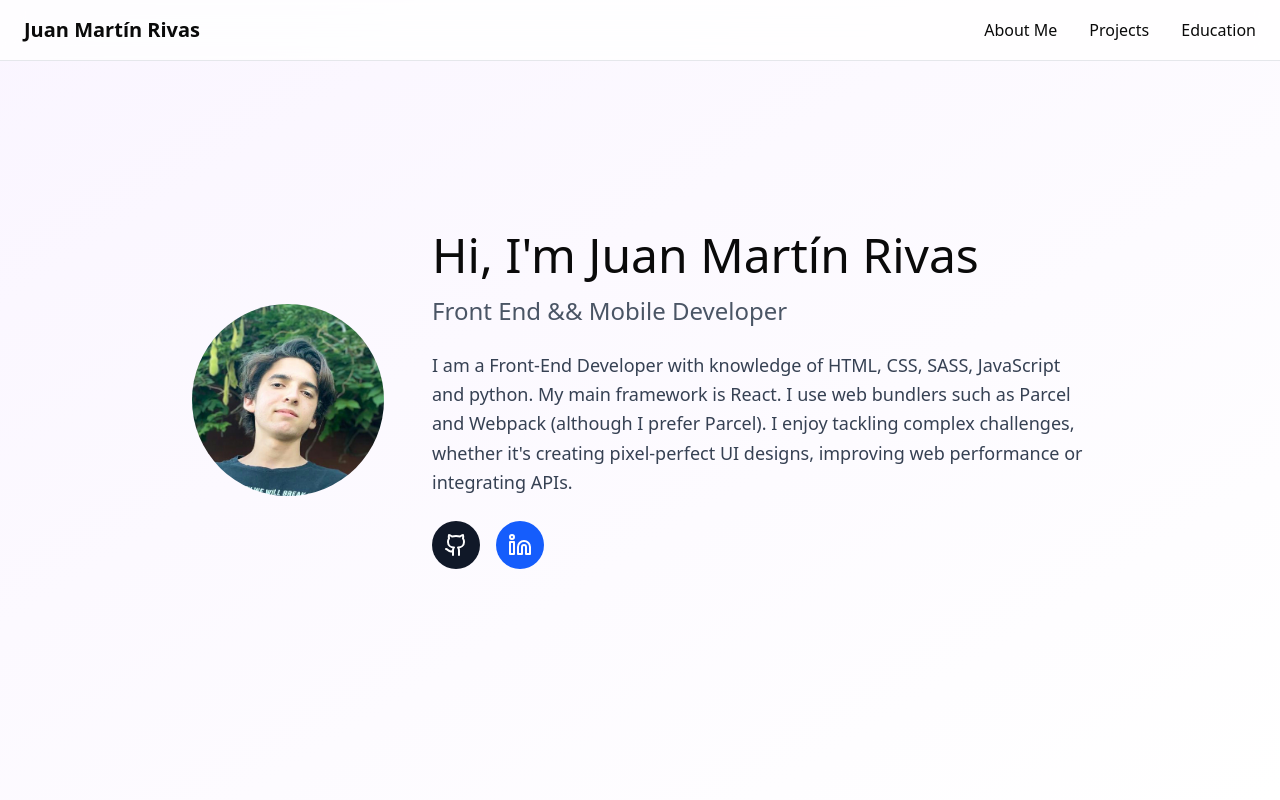
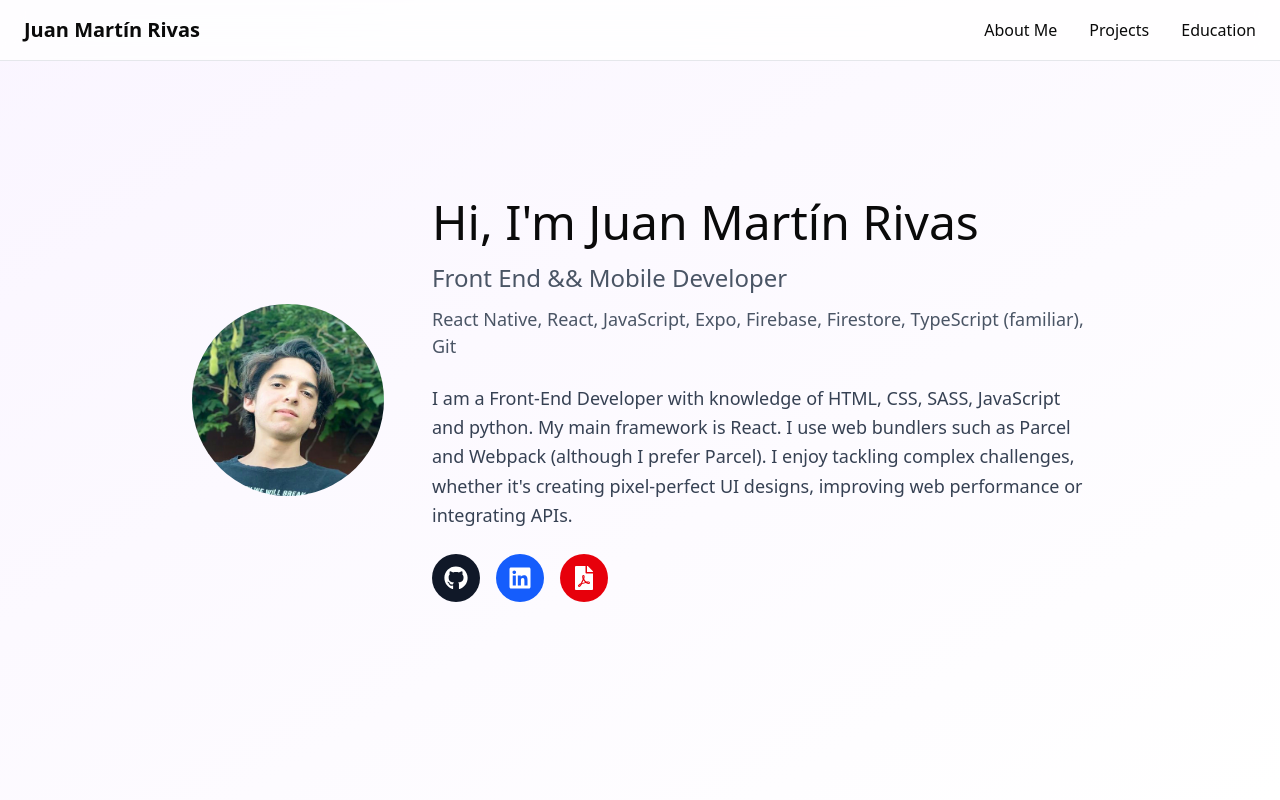
Before and after one commit to JuanMartinRivas/web-portfolio, a React (Vite) app: page / in a window 1280 px wide. Shown: the top 800 px of the page. Built offline with nearby package versions, Linux system fonts and the light colour scheme.

Commit message:
Changing info and metadata

```diff
--- a/index.html
+++ b/index.html
@@ -9,7 +9,7 @@
     <meta property="og:image"
       content="src/assets/profile.jpg" />
     <meta property="og:url" content="https://juanmartinrivas.vercel.app/" />
-    <link rel="icon" type="image/svg+xml" href="/vite.svg" />
+    <link rel="icon" type="image/svg+xml" href="./src/assets/favicon.png" />
     <meta name="viewport" content="width=device-width, initial-scale=1.0" />
     <title>Juan Martín Rivas</title>
   </head>
--- a/package.json
+++ b/package.json
@@ -16,6 +16,8 @@
     "lucide-react": "^0.562.0",
     "react": "^19.2.0",
     "react-dom": "^19.2.0",
+    "react-icons": "^5.5.0",
+    "simple-icons": "^16.4.0",
     "tailwind-merge": "^3.4.0",
     "tw-animate-css": "^1.4.0"
   },
--- a/src/app/components/About.tsx
+++ b/src/app/components/About.tsx
@@ -1,4 +1,4 @@
-import { Github, Linkedin } from "lucide-react";
+import { FaFilePdf, FaGithub, FaLinkedin } from 'react-icons/fa';
 import profile from "../../assets/profile.jpg";
 
 export default function About() {
@@ -7,11 +7,12 @@ export default function About() {
             <div className="container mx-auto px-6 py-20">
                 <div className="max-w-4xl mx-auto">
                     <div className="flex flex-col md:flex-row gap-12 items-center">
-                        <img src={profile} className="w-48 h-48 rounded-full shrink-0" />
+                        <img src={profile} className="w-48 h-48 rounded-full shrink-0" alt='Profile picture'/>
 
                         <div className="flex-1">
                             <h1 className="text-5xl mb-4">Hi, I'm Juan Martín Rivas</h1>
-                            <h2 className="text-2xl text-gray-600 mb-6">Front End && Mobile Developer</h2>
+                            <h2 className="text-2xl text-gray-600 mb-3">Front End && Mobile Developer</h2>
+                            <h3 className="text-1xl text-gray-600 mb-6">React Native, React, JavaScript, Expo, Firebase, Firestore, TypeScript (familiar), Git</h3>
                             <p className="text-lg text-gray-700 mb-6 leading-relaxed">
                                 I am a Front-End Developer with knowledge of HTML, CSS, SASS, JavaScript and python. My main framework is React. I use web bundlers such as Parcel and Webpack (although I prefer Parcel). I enjoy tackling complex challenges, whether it's creating pixel-perfect UI designs, improving web performance or integrating APIs.
                             </p>
@@ -23,7 +24,7 @@ export default function About() {
                                     rel="noopener noreferrer"
                                     className="p-3 bg-gray-900 text-white rounded-full hover:bg-gray-700 transition-colors"
                                 >
-                                    <Github size={24} />
+                                    <FaGithub size={24} />
                                 </a>
                                 <a
                                     href="https://www.linkedin.com/in/juanmartinrivas/"
@@ -31,14 +32,15 @@ export default function About() {
                                     rel="noopener noreferrer"
                                     className="p-3 bg-blue-600 text-white rounded-full hover:bg-blue-500 transition-colors"
                                 >
-                                    <Linkedin size={24} />
+                                    <FaLinkedin size={24} />
                                 </a>
-                                {/* <a
-                                    href="mailto:jmartinrivas14@gmail.com"
+                                <a
+                                    href="https://drive.google.com/file/d/18LQN5XFFEe4GSEcB9VV3ZngOnf-zkbye/view?usp=sharing"
+                                    target="_blank"
                                     className="p-3 bg-red-600 text-white rounded-full hover:bg-red-400 transition-colors"
                                 >
-                                    <Mail size={24} />
-                                </a> */}
+                                    <FaFilePdf size={24} />
+                                </a>
                             </div>
                         </div>
                     </div>
--- a/src/app/components/Projects.tsx
+++ b/src/app/components/Projects.tsx
@@ -7,8 +7,8 @@ const projects = [
     title: "Oralik - Dentistry booking app",
     description: "Oralik is a mobile-first appointment booking app that separates professionals and patients, lets professionals set weekly availability ranges (like Calendly), and automatically generates 30-minute booking slots that patients can reserve. Built as a production-ready prototype to demonstrate reliable scheduling, role-based flows, and realtime syncing without shipping the source code.",
     technologies: ["React Native", "Expo", "Firebase"],
-    githubUrl: "https://github.com",
-    liveUrl: "https://example.com"
+    githubUrl: "https://github.com/JuanMartinRivas/portfolio",
+    liveUrl: "https://drive.google.com/file/d/1WiVmX_FiUjjrPlg-SKOabXrZi9nRZxe8/view?usp=sharing"
   },
   {
     title: "Calcudolar - Conversion app",
```
Also changed, not shown: src/assets/favicon.png (added), 1 other file (tests, documents, lock files or other folders).
